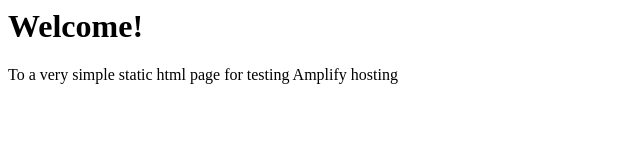
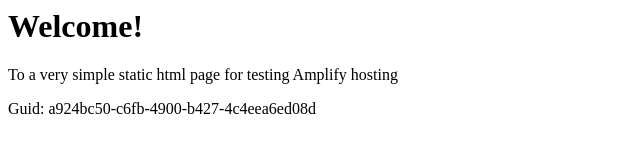
Before and after one commit to aws-aemilia-bah/Github-PR-Commit-Integration-Test-DoNotTouch-Gith-OKSLNVO2-v1-preprod-me-south-1, a website: page src/index.html in a window 1280 px wide. Shown: the whole page, without its empty margins (0-640 px from the left). Drawn offline with Linux system fonts and the light colour scheme.

Commit message:
commit from integ tests

```diff
--- a/src/index.html
+++ b/src/index.html
@@ -1,3 +1,5 @@
+
+
 <html lang="en">
 
 <head>
@@ -10,6 +12,6 @@
 <body>
     <h1>Welcome!</h1>
     <p>To a very simple static html page for testing Amplify hosting</p>
-</body>
+    <p>Guid: a924bc50-c6fb-4900-b427-4c4eea6ed08d</p></body>
 
 </html>
```
